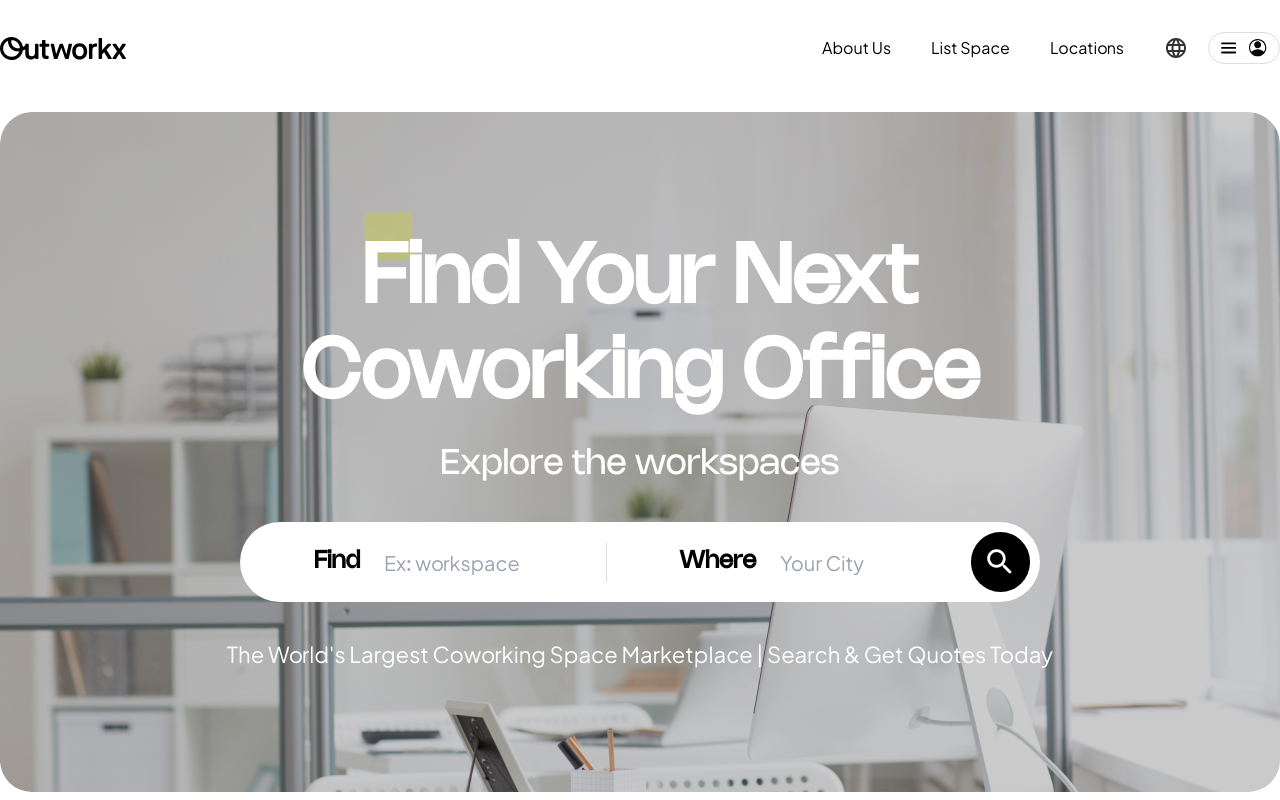
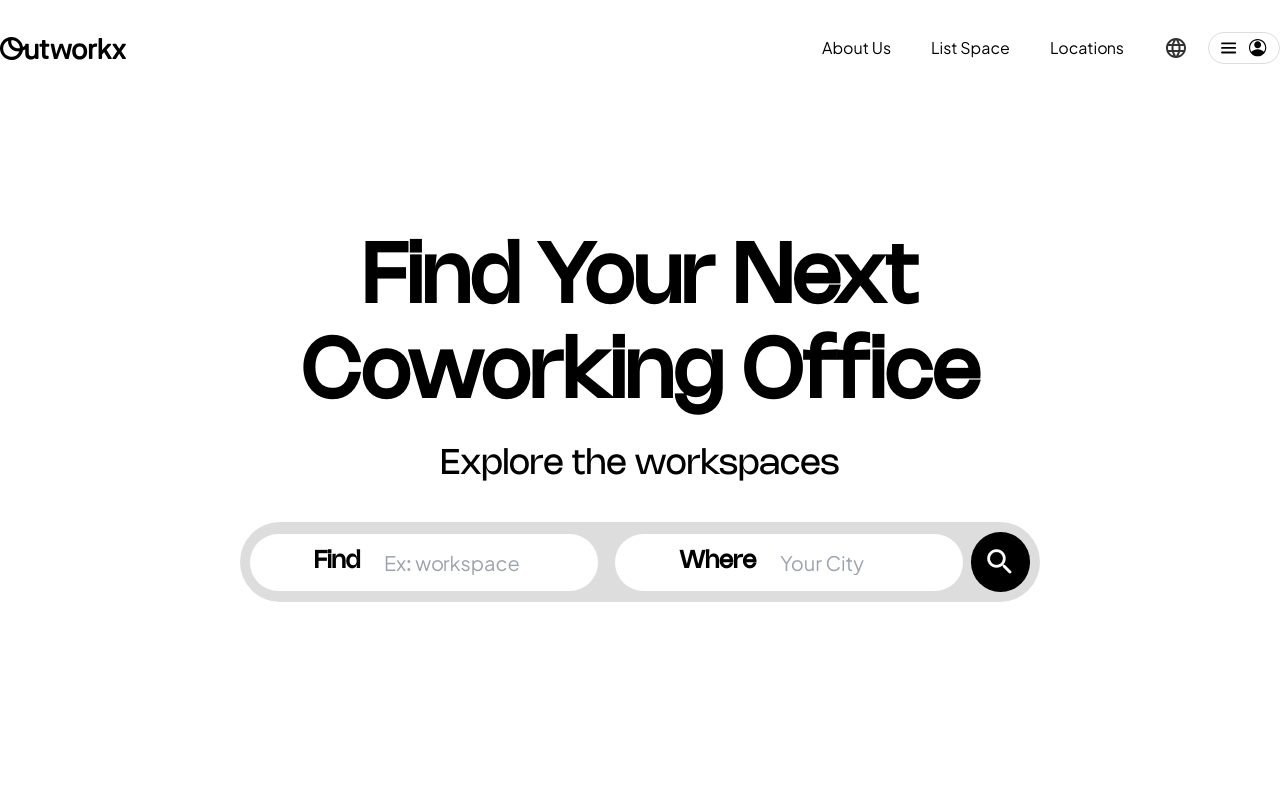
Before and after one commit to RaimaAftab95/outworkx, a React (Vite) app: page / in a window 1280 px wide. Shown: the top 800 px of the page. Built offline with nearby package versions, Linux system fonts and the light colour scheme; no server answers.

Commit message:
CU-86epb5r9q Change hero section

```diff
--- a/src/components/home/hero/SearchBar.jsx
+++ b/src/components/home/hero/SearchBar.jsx
@@ -1,6 +1,6 @@
 const SearchBar = () => {
   return (
-    <div className="flex flex-col sm:flex-row items-center justify-between gap-2 sm:bg-white bg-transparent rounded-full p-[10px] w-full sm:w-[95%] mx-auto lg:max-w-[800px]">
+    <div className="flex flex-col sm:flex-row items-center justify-between gap-2 sm:bg-gray bg-transparent rounded-full p-[10px] w-full sm:w-[95%] mx-auto lg:max-w-[800px]">
       <div className="bg-white w-full rounded-full sm:w-[40%] lg:w-[45%] flex items-center gap-6 px-10 sm:px-5 md:px-16">
         <h3 className="text-2xl leading-[24px]">Find</h3>
         <input
--- a/src/components/home/hero/index.jsx
+++ b/src/components/home/hero/index.jsx
@@ -4,15 +4,13 @@ import SearchBar from './SearchBar';
 const Hero = () => {
   return (
     <section className="mt-4">
-      <div
-        className="container min-h-[85vh] bg-no-repeat bg-cover rounded-[32px] py-20 flex flex-col justify-center items-center text-center"
-        style={{ backgroundImage: 'url(/images/hero-banner.png)' }}
-      >
-        <h2 className="text-[40px] leading-[50px] sm:text-[60px] sm:leading-[72px] md:text-[70px] md:leading-[82px] lg:text-[82px] lg:leading-[95px] text-white">
+      {/* style={{ backgroundImage: 'url(/images/hero-banner.png)' }} */}
+      <div className="container min-h-[85vh] bg-no-repeat bg-cover rounded-[32px] py-20 flex flex-col justify-center items-center text-center">
+        <h2 className="text-[40px] leading-[50px] sm:text-[60px] sm:leading-[72px] md:text-[70px] md:leading-[82px] lg:text-[82px] lg:leading-[95px] text-black">
           Find Your Next <br />
           Coworking Office
         </h2>
-        <h4 className="text-[30px] leading-[30px] sm:text-[35px] sm:leading-[35px] text-white font-normal mt-6 mb-10">
+        <h4 className="text-[30px] leading-[30px] sm:text-[35px] sm:leading-[35px] text-black font-normal mt-6 mb-10">
           Explore the workspaces
         </h4>
 
```
